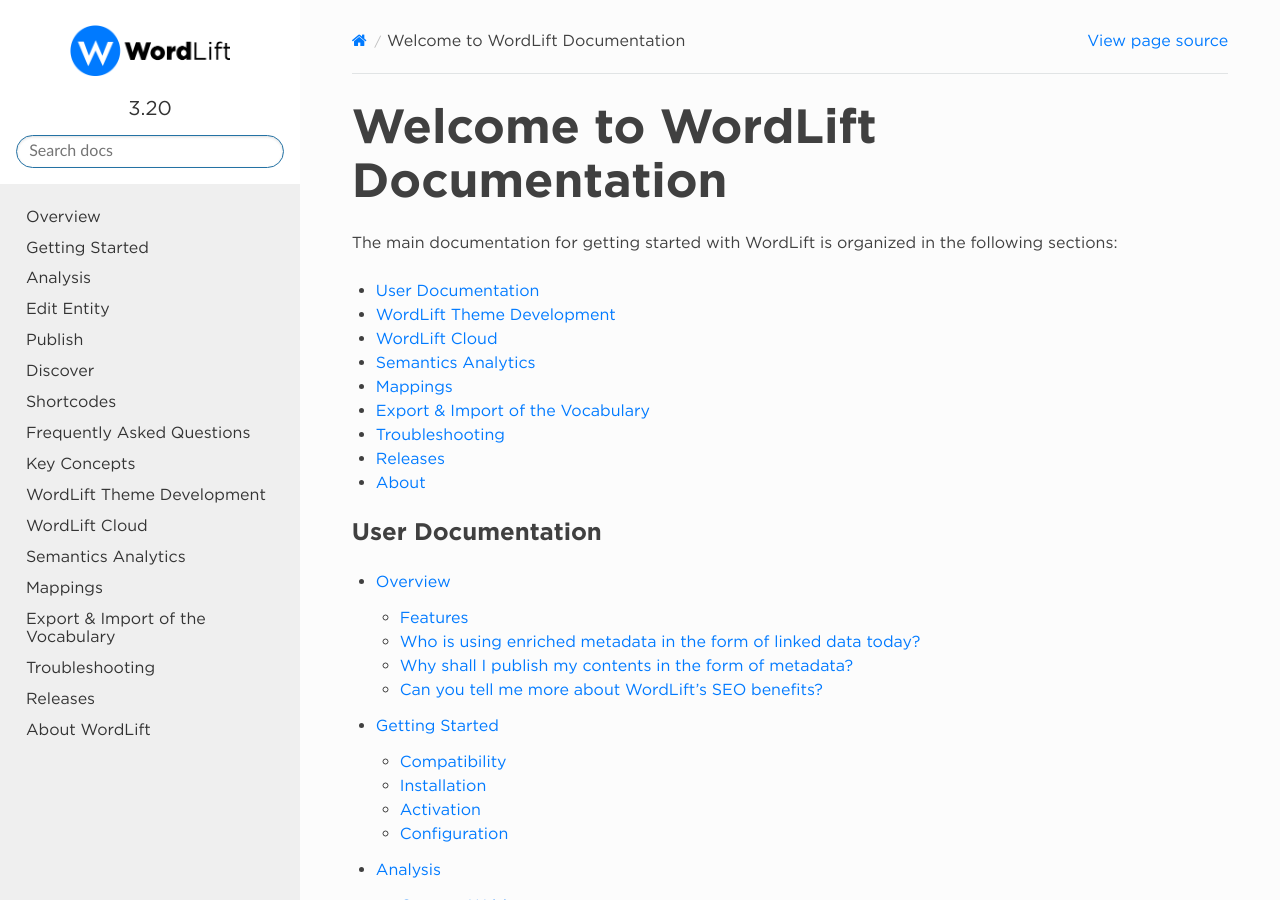
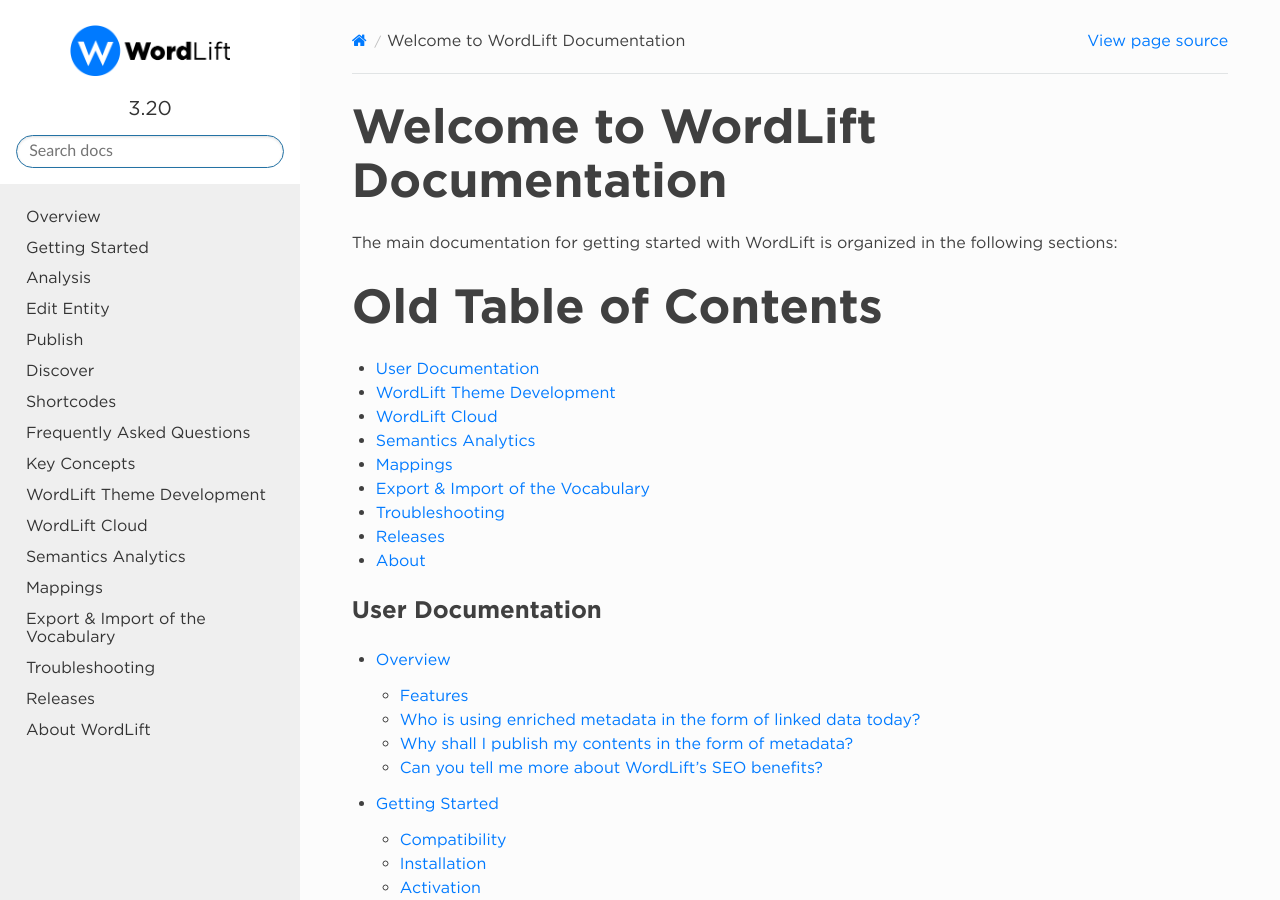
Before and after one commit to insideout10/wordlift-docs, a Sphinx documentation site: the page built from docs/index.rst, in a window 1280 px wide and 900 px high. Built offline with Sphinx 7.4.7 and the Read the Docs theme 2.0.0, drawn with Linux system fonts in a browser that asks for light colours.

Commit message:
Update index.rst

```diff
--- a/docs/index.rst
+++ b/docs/index.rst
@@ -8,6 +8,11 @@
 ====================================
 
 The main documentation for getting started with WordLift is organized in the following sections:
+
+
+
+Old Table of Contents
+=====================
 
 * :ref:`site-docs`
 * :ref:`wordlift-theme-development`
```
